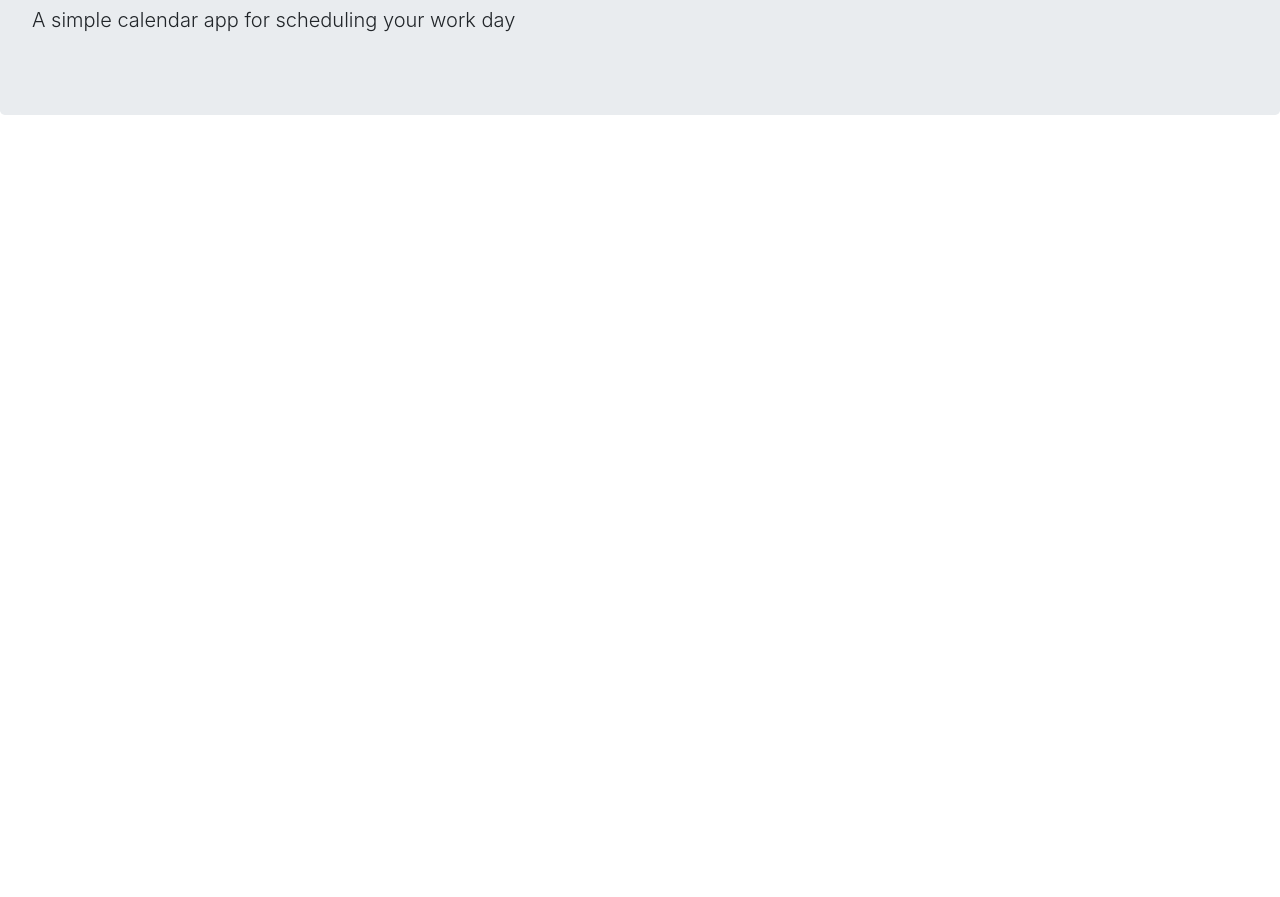
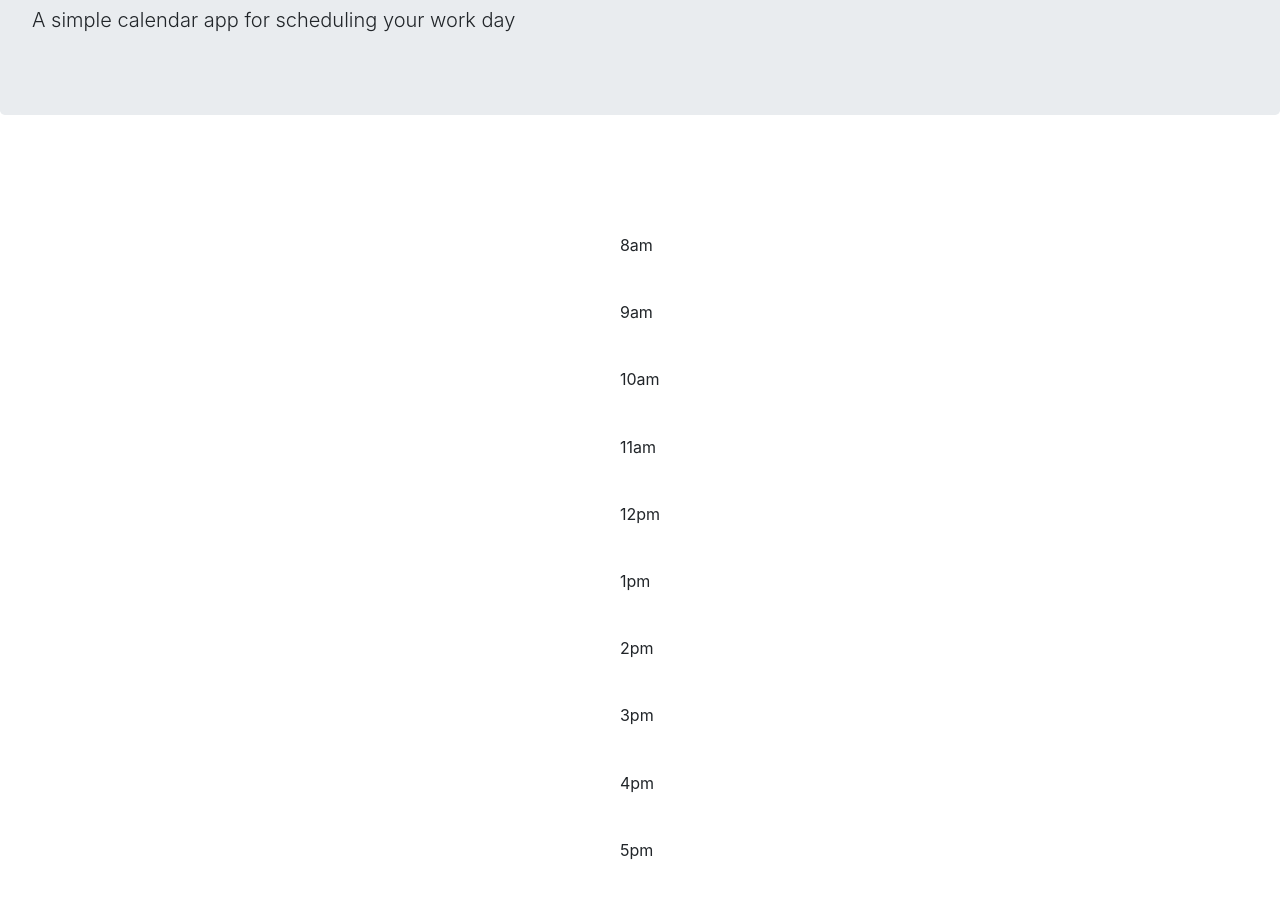
Before and after one commit to sdavis525/Keep-Me-On-Track, a plain HTML site: page index.html in a window 1280 px wide. Shown: the part 153-1050 px from the top of the page. Before the commit the page ends 800 px from the top, so only its background shows below. Drawn offline with nearby package versions, Linux system fonts and the light colour scheme; files that its build step writes are made by us from their sources.

Commit message:
input times in time blocks

```diff
--- a/assets/css/style.css
+++ b/assets/css/style.css
@@ -1,3 +1,12 @@
 ul.list-group {
   min-height: 130px;
 }
+.container {
+    display: grid;
+    align-items: center;
+    justify-content: center;
+    flex-direction: column;
+    min-height: 100vh;
+    padding: 4rem 0;
+
+    }
--- a/assets/js/script.js
+++ b/assets/js/script.js
@@ -1 +1,4 @@
-console.log("hi")
+var DateTime = luxon.DateTime;
+const { DateTime } = require("luxon");
+
+DateTime.fromISO('2017-W23-3').plus({ weeks: 1, days: 2 }).toISOWeekDate()
--- a/index.html
+++ b/index.html
@@ -18,22 +18,56 @@
       href="https://fonts.googleapis.com/css?family=Open+Sans&display=swap"
       rel="stylesheet"
     />
-    <link rel="stylesheet" href="style.css" />
+    <link rel="stylesheet" href="./assets/css/style.css" />
     <title>Work Day Scheduler</title>
   </head>
 
   <body>
+
     <header class="jumbotron">
       <h1 class="display-3">Work Day Scheduler</h1>
       <p class="lead">A simple calendar app for scheduling your work day</p>
       <p id="currentDay" class="lead"></p>
     </header>
+
+      <!-- Timeblocks go here -->
     <div class="container">
-      <!-- Timeblocks go here -->
+
+        <div class="time start-800">8am</div>
+
+
+        <div class="time start-900">9am</div>
+
+
+        <div class="time start-1000">10am</div>
+
+
+        <div class="time start-1100">11am</div>
+
+
+        <div class="time start-1200">12pm</div>
+
+
+        <div class="time start-100">1pm</div>
+
+
+        <div class="time start-200">2pm</div>
+
+
+        <div class="time start-300">3pm</div>
+
+
+        <div class="time start-400">4pm</div>
+
+
+        <div class="time start-500">5pm</div>
+
+
     </div>
 
     <script src="https://code.jquery.com/jquery-3.4.1.min.js"></script>
     <script src="https://cdnjs.cloudflare.com/ajax/libs/moment.js/2.24.0/moment.min.js"></script>
     <script src="./assets/js/script.js"></script>
+
 </body>
 </html>
```
